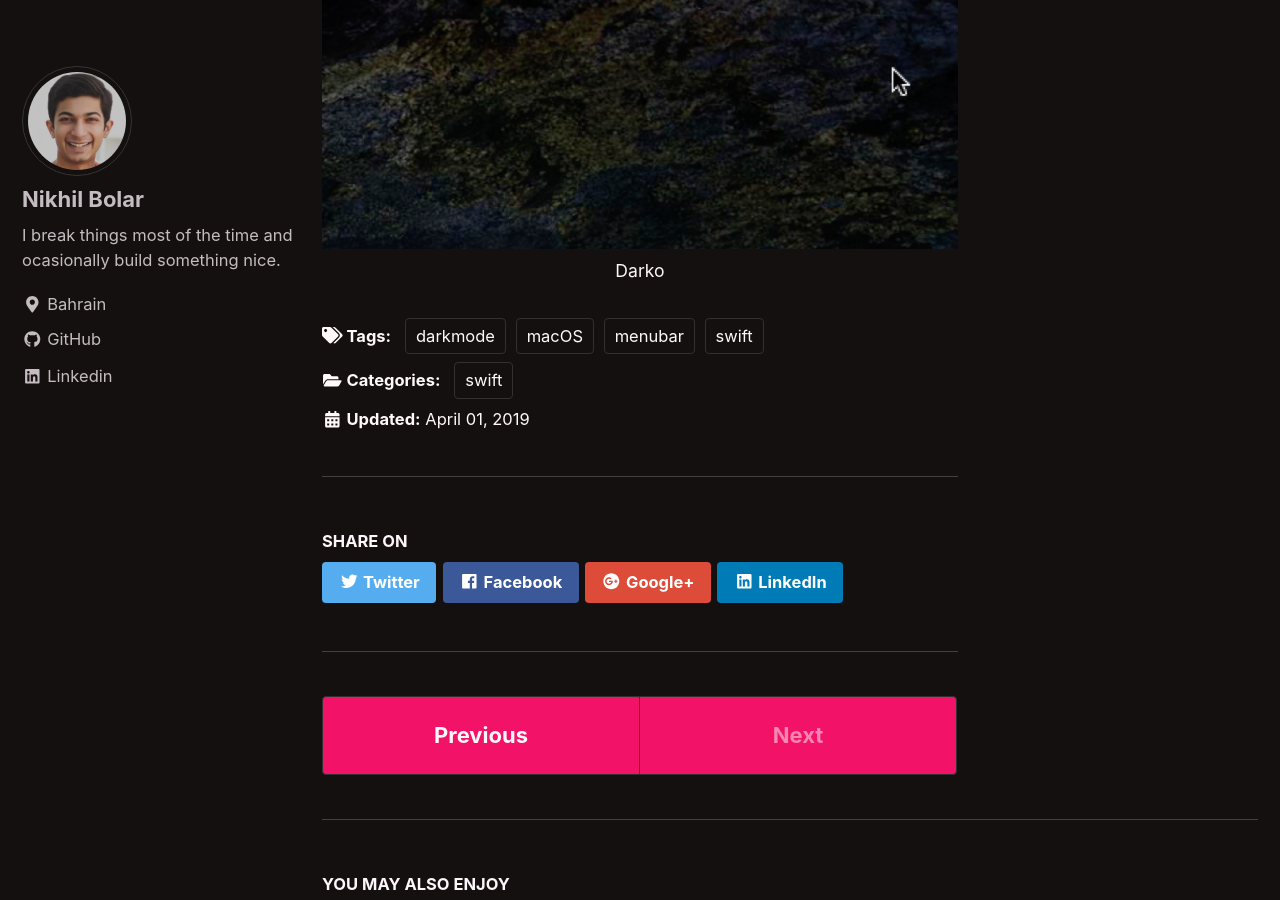
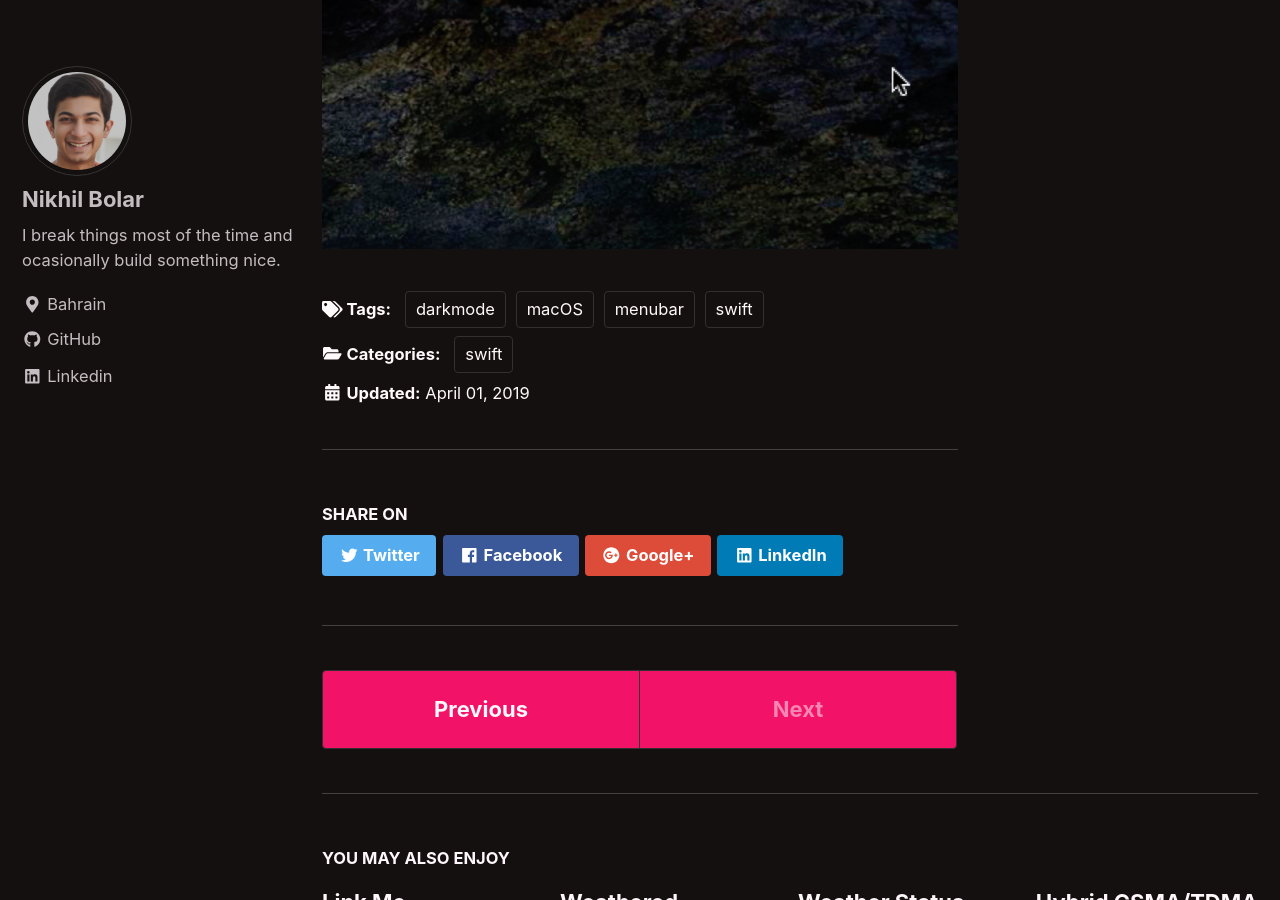
Before and after one commit to nbolar/nbolar.github.io, a Jekyll site: the page built from _posts/2019-04-01-darko.md, in a window 1280 px wide and 900 px high, scrolled down 1078 px. Built offline with Jekyll 4.4.1, drawn with Linux system fonts in a browser that asks for light colours; cached includes are drawn as plain includes.

Commit message:
Update 2019-04-01-darko.md

```diff
--- a/_posts/2019-04-01-darko.md
+++ b/_posts/2019-04-01-darko.md
@@ -14,4 +14,4 @@ Darko is a simple macOS menubar app that lets you switch the appearance of your
 
 You can check out the project on [GitHub](https://github.com/nbolar/Darko).
 
-<div style="width:image width px; font-size:80%; text-align:center;"><img src="{{ site.url }}{{ site.baseurl }}/images/darko_screenshot.png" alt="Darko" width="width" height="height" style="padding-bottom:0.5em;" />Darko</div>
+<div style="width:image width px; font-size:80%; text-align:center;"><img src="{{ site.url }}{{ site.baseurl }}/images/darko_screenshot.png" alt="Darko" width="width" height="height" style="padding-bottom:0.5em;" /></div>
```
